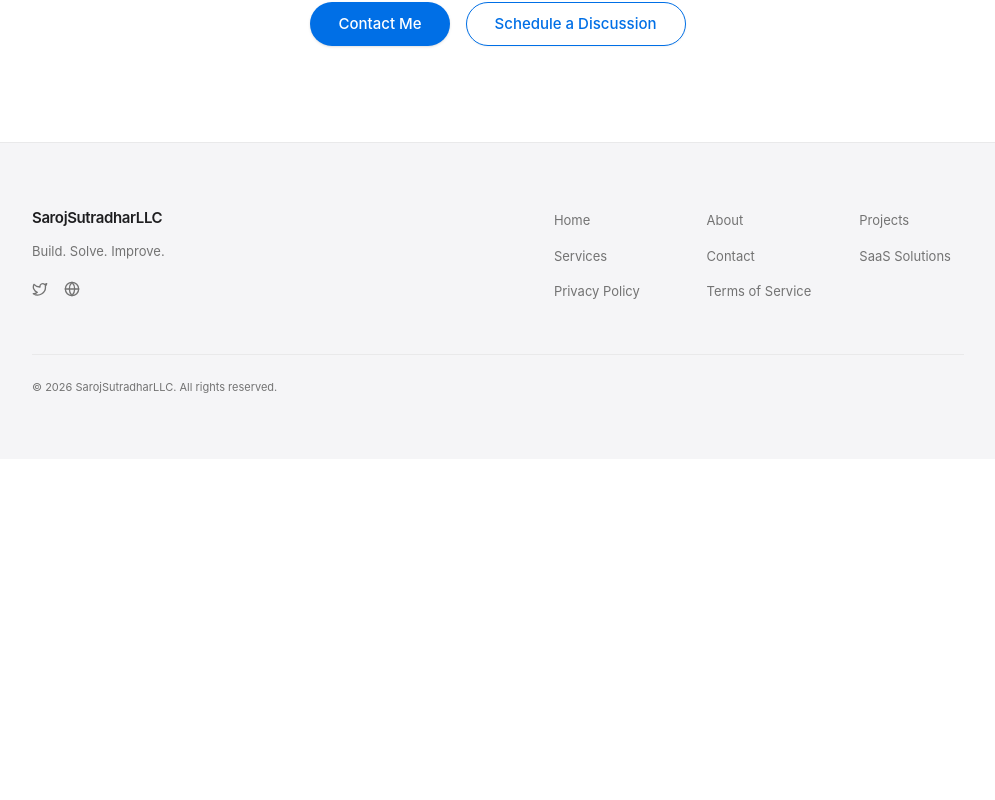
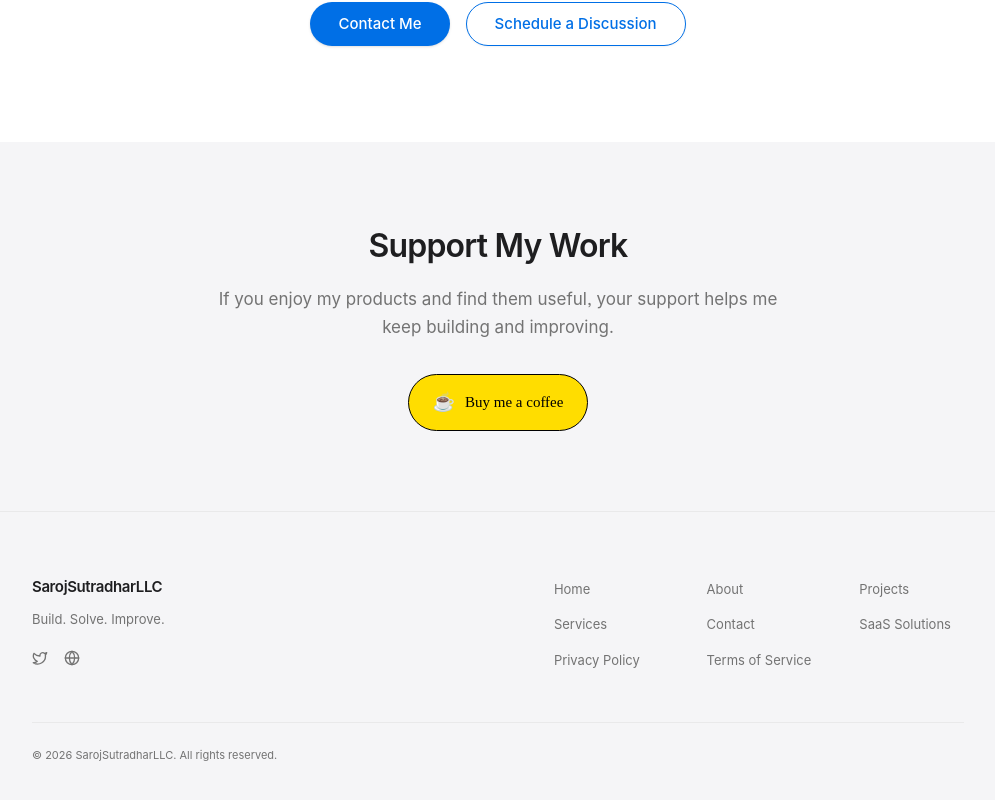
Before and after one commit to sarojsutradharr/sarojsutradharllc, a React (Vite) app: page / in a window 1280 px wide. Shown: the part 4839-5639 px from the top of the page, without its empty margins (142-1137 px from the left). Before the commit the page ends 5298 px from the top, so only its background shows below. Built offline with nearby package versions, Linux system fonts and the light colour scheme; a web font is replaced by a local one; what tailwindcss-intersect would draw is missing.

Commit message:
提交代码 no sync

```diff
--- a/src/pages/Home.tsx
+++ b/src/pages/Home.tsx
@@ -724,6 +724,37 @@ export default function Home() {
           </ScrollReveal>
         </div>
       </section>
+
+      {/* Buy Me a Coffee Section */}
+      <section className="bg-[#f5f5f7] py-16 md:py-20">
+        <div className="max-w-[980px] mx-auto px-6 text-center">
+          <ScrollReveal>
+            <h2 className="text-[28px] md:text-[32px] font-semibold tracking-tight text-foreground">
+              Support My Work
+            </h2>
+            <p className="mt-4 text-[16px] md:text-[17px] text-muted-foreground leading-relaxed max-w-xl mx-auto">
+              If you enjoy my products and find them useful, your support helps me keep building and improving.
+            </p>
+            <div className="mt-8 flex items-center justify-center">
+              <a
+                href="https://www.buymeacoffee.com/sarojsutradharllc"
+                target="_blank"
+                rel="noopener noreferrer"
+                className="inline-flex items-center gap-2.5 rounded-full px-6 py-3.5 text-[15px] font-medium transition-all duration-200 hover:shadow-lg hover:-translate-y-0.5"
+                style={{
+                  backgroundColor: '#FFDD00',
+                  color: '#000000',
+                  border: '1.5px solid #000000',
+                  fontFamily: 'Cookie, cursive',
+                }}
+              >
+                <span className="text-[18px]">☕</span>
+                <span>Buy me a coffee</span>
+              </a>
+            </div>
+          </ScrollReveal>
+        </div>
+      </section>
     </div>
   );
 }
```
